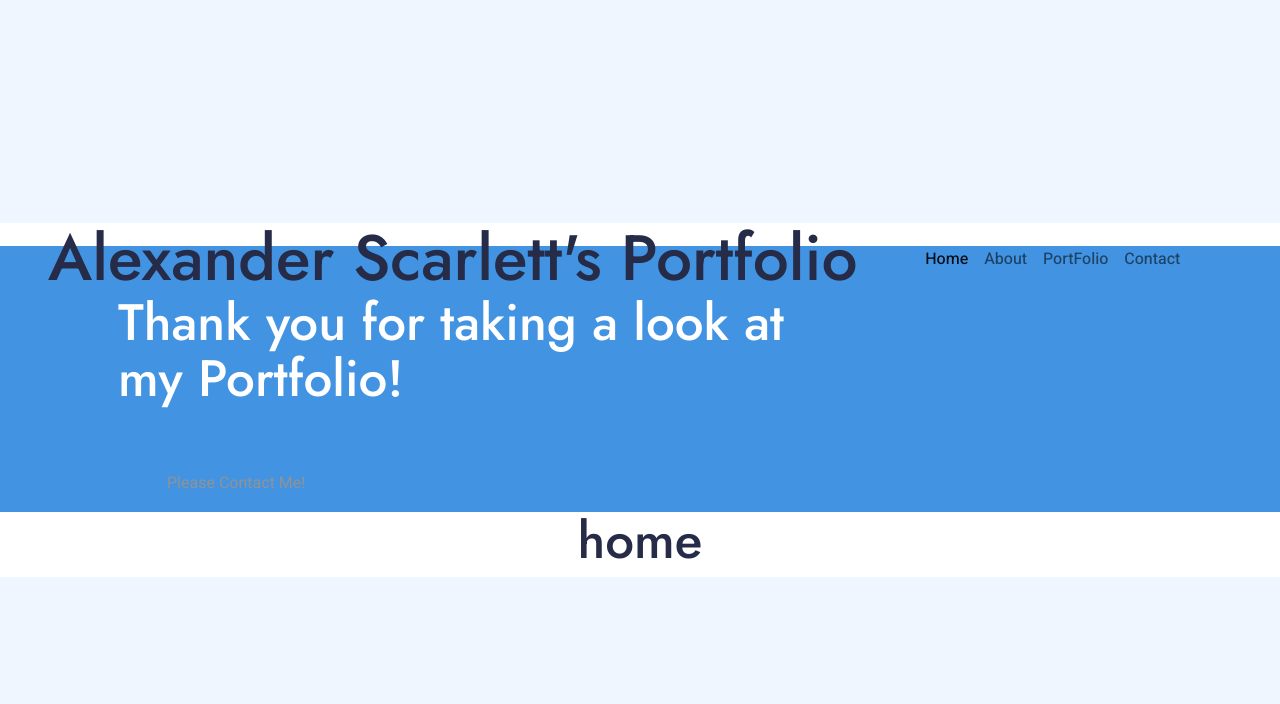
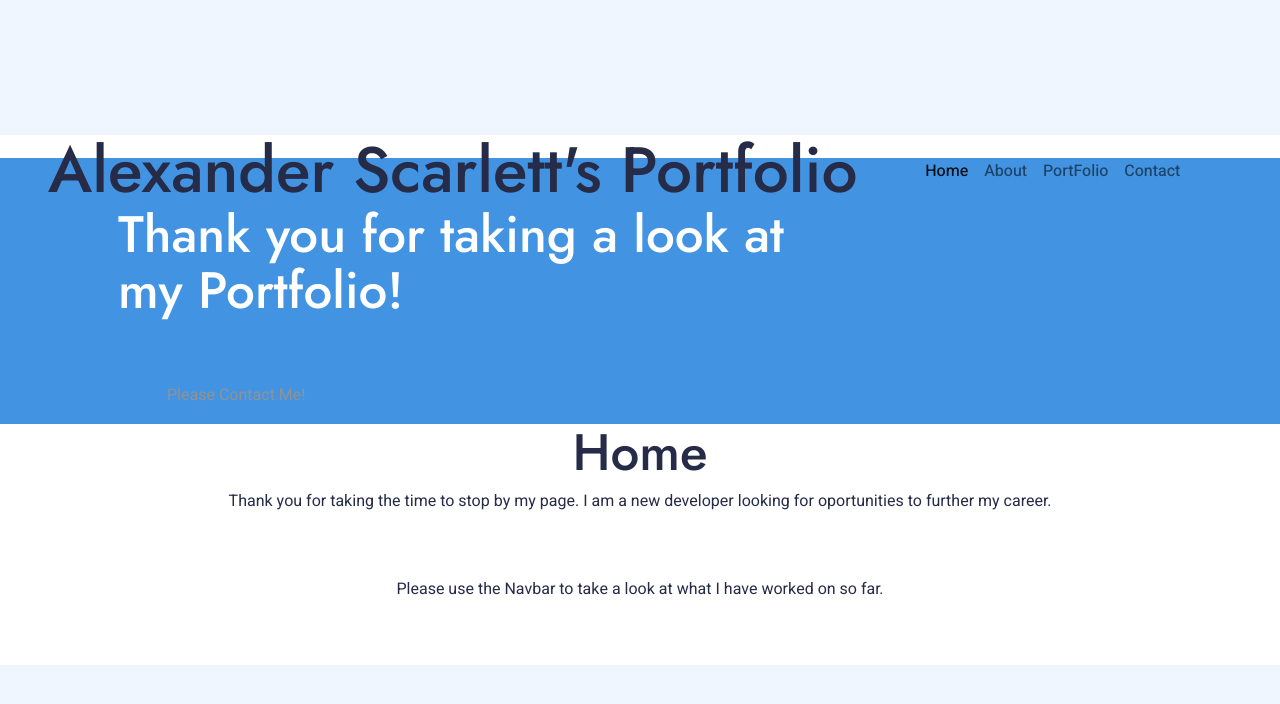
Before and after one commit to APScarlett/Challenge20-React-Portfolio, a React (Vite) app: page / in a window 1280 px wide. Shown: the top 704 px of the page. Built offline with nearby package versions, Linux system fonts and the light colour scheme.

Commit message:
updated home

```diff
--- a/src/pages/home.jsx
+++ b/src/pages/home.jsx
@@ -1,6 +1,8 @@
-function Home() {
+function Home(){
     return <>
-   <h1>home</h1>
+        <h1>Home</h1>
+        <p class="text-dark pb-5 animated slideInDown">Thank you for taking the time to stop by my page. I am a new developer looking for oportunities to further my career.</p>
+        <p class="text-dark pb-5 animated slideInDown">Please use the Navbar to take a look at what I have worked on so far.</p>
     </>
 }
 
```
